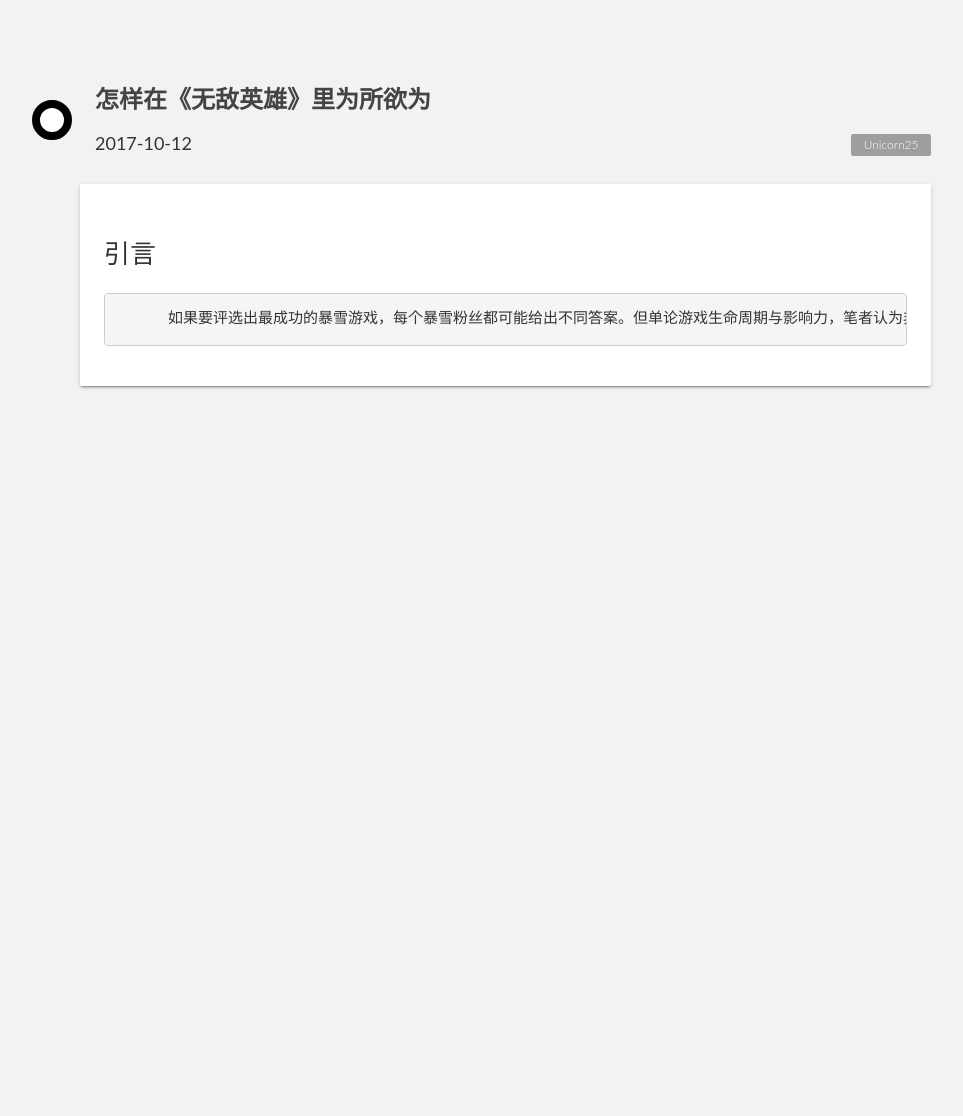
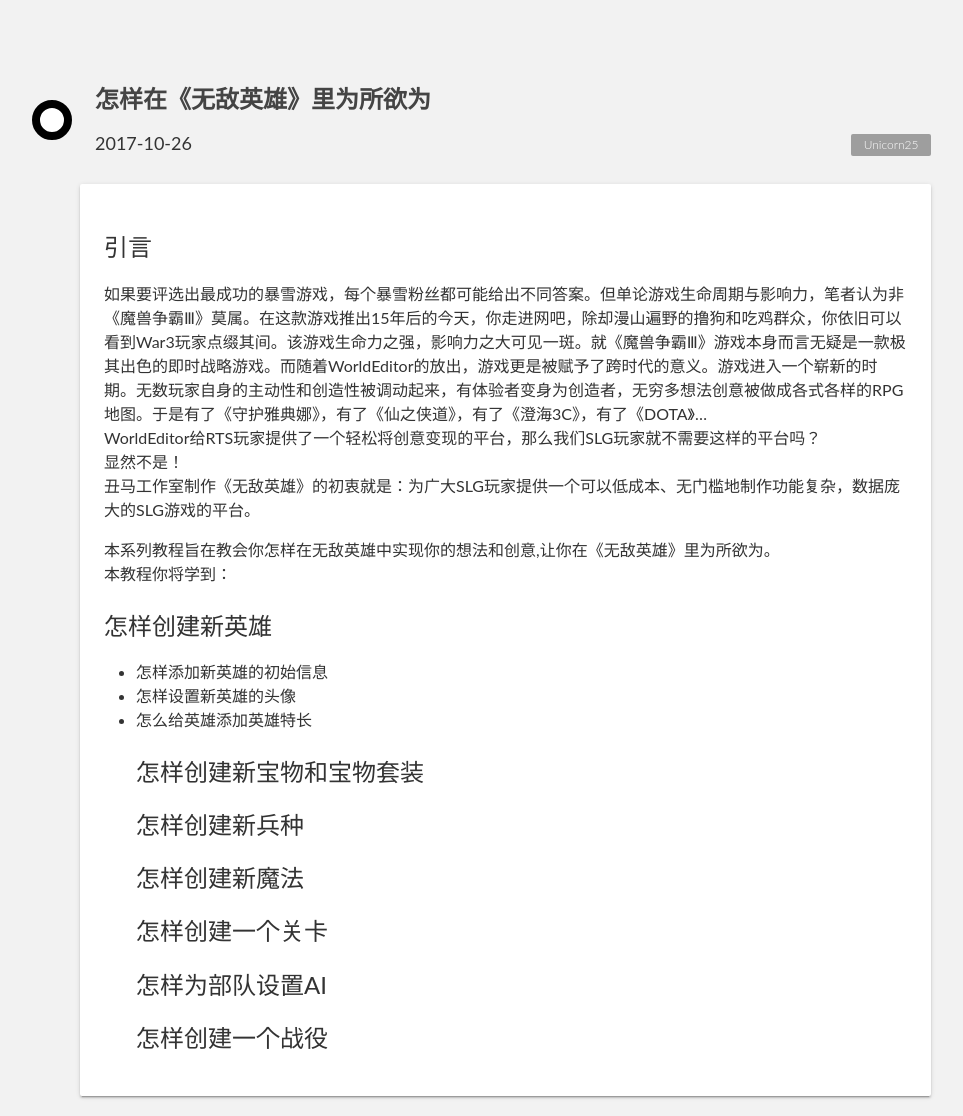
Before and after one commit to unicorn25/unicorn25.github.io, a Jekyll site: the page built from _steps/How_to_customize_in_the_game.md, in a window 1280 px wide. Shown: the whole page, without its empty margins (157-1120 px from the left). Built offline with Jekyll 4.4.1, drawn with Linux system fonts in a browser that asks for light colours; before the commit the page ends 900 px from its top, so only the background shows below that.

Commit message:
* 布局调整

```diff
--- a/_steps/How_to_customize_in_the_game.md
+++ b/_steps/How_to_customize_in_the_game.md
@@ -1,18 +1,18 @@
 ---
 layout: post
 title: 怎样在《无敌英雄》里为所欲为
-date: 2017-10-12
+date: 2017-10-26
 author: Unicorn25
 ---
 
 
-# 引言
-        如果要评选出最成功的暴雪游戏，每个暴雪粉丝都可能给出不同答案。但单论游戏生命周期与影响力，笔者认为非《魔兽争霸Ⅲ》莫属。在这款游戏推出15年后的今天，你走进网吧，除却漫山遍野的撸狗和吃鸡群众，你依旧可以看到War3玩家点缀其间。该游戏生命力之强，影响力之大可见一斑。就《魔兽争霸Ⅲ》游戏本身而言无疑是一款极其出色的即时战略游戏。而随着WorldEditor的放出，游戏更是被赋予了跨时代的意义。游戏进入一个崭新的时期。无数玩家自身的主动性和创造性被调动起来，有体验者变身为创造者，无穷多想法创意被做成各式各样的RPG地图。于是有了《守护雅典娜》，有了《仙之侠道》，有了《澄海3C》，有了《DOTA》......
+## 引言
+ 如果要评选出最成功的暴雪游戏，每个暴雪粉丝都可能给出不同答案。但单论游戏生命周期与影响力，笔者认为非《魔兽争霸Ⅲ》莫属。在这款游戏推出15年后的今天，你走进网吧，除却漫山遍野的撸狗和吃鸡群众，你依旧可以看到War3玩家点缀其间。该游戏生命力之强，影响力之大可见一斑。就《魔兽争霸Ⅲ》游戏本身而言无疑是一款极其出色的即时战略游戏。而随着WorldEditor的放出，游戏更是被赋予了跨时代的意义。游戏进入一个崭新的时期。无数玩家自身的主动性和创造性被调动起来，有体验者变身为创造者，无穷多想法创意被做成各式各样的RPG地图。于是有了《守护雅典娜》，有了《仙之侠道》，有了《澄海3C》，有了《DOTA》...
 WorldEditor给RTS玩家提供了一个轻松将创意变现的平台，那么我们SLG玩家就不需要这样的平台吗？
 显然不是！
 丑马工作室制作《无敌英雄》的初衷就是：为广大SLG玩家提供一个可以低成本、无门槛地制作功能复杂，数据庞大的SLG游戏的平台。
----
-本系列教程旨在教会你怎样在无敌英雄中实现你的想法和创意。
+
+本系列教程旨在教会你怎样在无敌英雄中实现你的想法和创意,让你在《无敌英雄》里为所欲为。
 本教程你将学到：
 ## 怎样创建新英雄
 * 怎样添加新英雄的初始信息
```
